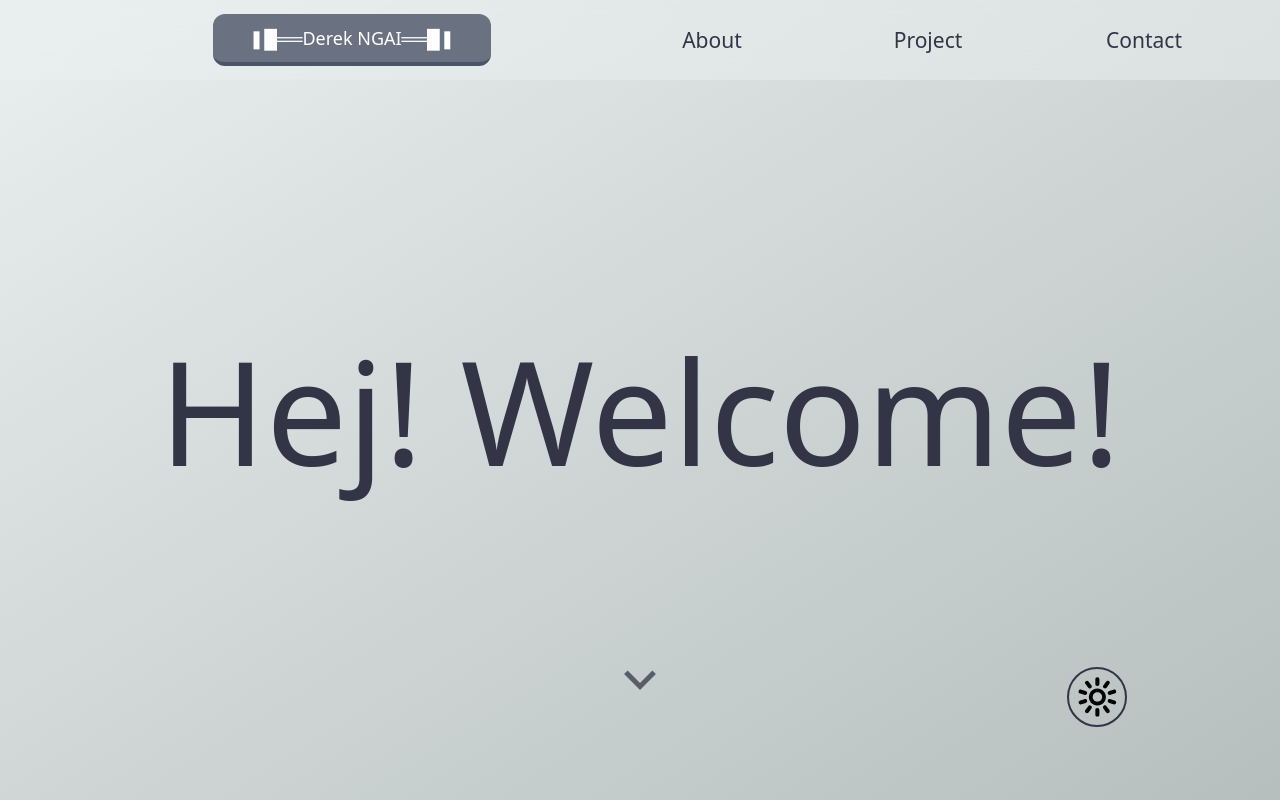
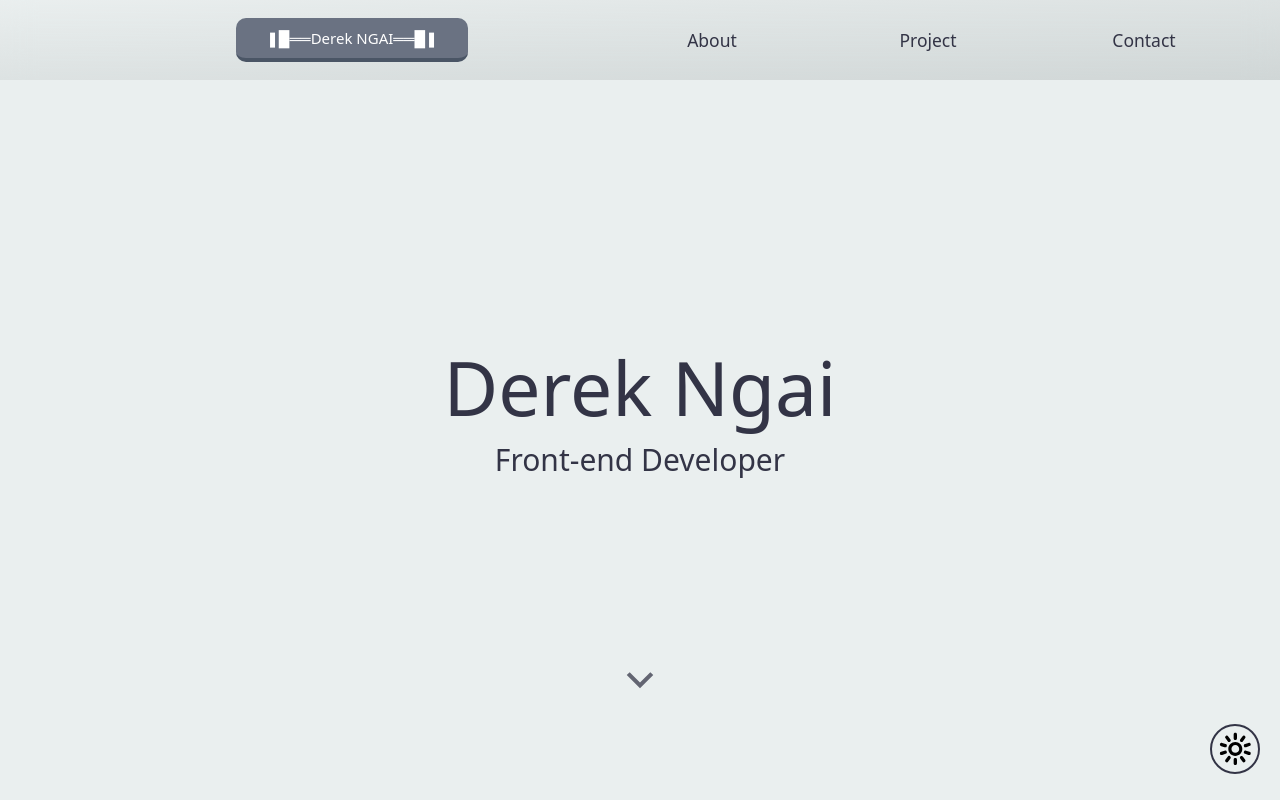
Before and after one commit to DerekNGAI/Personal-Website, a React (Vite) app: page / in a window 1280 px wide. Built offline with nearby package versions, Linux system fonts and the light colour scheme.

Commit message:
Add Project Page

```diff
--- a/src/App.jsx
+++ b/src/App.jsx
@@ -3,9 +3,10 @@ import { useState } from "react";
 import AboutSection from "./components/sections/AboutSection";
 import ContactSection from "./components/sections/ContactSection";
 import HeroSection from "./components/sections/HeroSection";
+import useTheme from "./useTheme";
 
 function App() {
-  const [isDarkMode, setIsDarkMode] = useState(false);
+  const { isDarkMode, setIsDarkMode } = useTheme();
 
   const DownArrowComp = ({ className }) => {
     return (
@@ -68,8 +69,8 @@ function App() {
     >
       {isDarkMode ? (
         <svg viewBox="0 0 24 24" fill="none" xmlns="http://www.w3.org/2000/svg">
-          <g id="SVGRepo_bgCarrier" stroke-width="0"></g>
-          <g id="SVGRepo_tracerCarrier" stroke-linecap="round" stroke-linejoin="round"></g>
+          <g id="SVGRepo_bgCarrier" strokeWidth="0"></g>
+          <g id="SVGRepo_tracerCarrier" strokeLinecap="round" strokeLinejoin="round"></g>
           <g id="SVGRepo_iconCarrier">
             {" "}
             <path
@@ -80,8 +81,8 @@ function App() {
         </svg>
       ) : (
         <svg fill="#000000" viewBox="-5.5 0 32 32" version="1.1" xmlns="http://www.w3.org/2000/svg">
-          <g id="SVGRepo_bgCarrier" stroke-width="0"></g>
-          <g id="SVGRepo_tracerCarrier" stroke-linecap="round" stroke-linejoin="round"></g>
+          <g id="SVGRepo_bgCarrier" strokeWidth="0"></g>
+          <g id="SVGRepo_tracerCarrier" strokeLinecap="round" strokeLinejoin="round"></g>
           <g id="SVGRepo_iconCarrier">
             {" "}
             <title>light</title>{" "}
@@ -92,42 +93,75 @@ function App() {
     </button>
   );
 
-  // const ProjectCard = () => {
-  //   const [isExpanded, setIsExpanded] = useState(false);
-  //   const [isRotated, setIsRotated] = useState(false);
+  const ProjectCard = ({ name, year, description, techStack }) => {
+    // const [isExpanded, setIsExpanded] = useState(false);
+    const [isRotated, setIsRotated] = useState(false);
 
-  //   const toggleCard = () => {
-  //     setIsExpanded(!isExpanded);
-  //     setIsRotated(!isRotated);
-  //   };
+    const toggleCard = () => {
+      // setIsExpanded(!isExpanded);
+      setIsRotated(!isRotated);
+    };
 
-  //   return (
-  //     <div
-  //       className={`relative transition-all duration-500 transform-3d
-  //         ${isExpanded ? "h-100 w-100" : "h-60 w-60"} ${isRotated ? "rotate-y-180" : ""}`}
-  //     >
-  //       {/* Front Side */}
-  //       <div className="absolute inset-0 bg-amber-50 backface-hidden">
-  //         <button type="button" onClick={toggleCard}>
-  //           Click ME!
-  //         </button>
-  //       </div>
-  //       {/* Back Side */}
-  //       <div className="absolute inset-0 rotate-y-180 bg-amber-400 backface-hidden">
-  //         <button type="button" onClick={toggleCard}>
-  //           Click ME!
-  //         </button>
-  //       </div>
-  //     </div>
-  //   );
-  // };
+    const generateTechStack = (techStack) => {
+      return (
+        <div className="flex flex-wrap items-center gap-1">
+          {techStack.map((tech) => (
+            <span
+              key={tech}
+              className="bg-secondary dark:bg-dark rounded-2xl px-2 py-1 text-[10px]"
+            >
+              {tech}
+            </span>
+          ))}
+        </div>
+      );
+    };
+
+    return (
+      <div
+        className={`relative h-full min-h-[150px] w-full min-w-[150px] transition-all duration-500
+          transform-3d ${isRotated ? "rotate-y-180" : ""} max-h-[400px] max-w-[400px]`}
+      >
+        {/* Front Side */}
+        <div
+          className="bg-primary shadow-primary dark:shadow-secondary dark:bg-primary absolute
+            inset-0 flex h-full w-full flex-col justify-between rounded-2xl p-8 transition-all
+            duration-300 ease-out backface-hidden hover:shadow-lg"
+          onClick={toggleCard}
+        >
+          <div className="flex h-4/5 w-full flex-col gap-2 pb-6">
+            <p className="text-base">{name}</p>
+            <p className="text-xs font-bold">{year}</p>
+            <p className="overflow-scroll text-xs">{description}</p>
+          </div>
+          <div>{generateTechStack(techStack)}</div>
+        </div>
+
+        {/* Back Side */}
+        <div
+          className="bg-primary absolute inset-0 h-full w-full rotate-y-180 rounded-2xl p-4
+            backface-hidden"
+        >
+          <button
+            type="button"
+            onClick={toggleCard}
+            className="bg-secondary dark:bg-dark rounded-2xl px-2 py-1 text-sm hover:brightness-75"
+          >
+            GO Back
+          </button>
+          <p className="flex h-4/5 w-full items-center justify-center text-4xl">Coming Soon!</p>
+        </div>
+      </div>
+    );
+  };
 
   return (
-    <div className={`${isDarkMode ? "dark" : ""} text-[#333446] dark:text-[#EAEFEF]`}>
+    <div className={"text-dark dark:text-light snap-y snap-mandatory overflow-y-scroll"}>
       {/* Fixed header for navigation */}
       <div
-        className="fixed top-0 left-0 z-50 flex h-[10vh] w-full items-center bg-[#EAEFEF]/50 px-[5%]
-          backdrop-blur-lg dark:bg-[#333446]/50"
+        className="from-light/50 dark:from-dark/50 fixed top-0 left-0 z-50 flex h-[10vh] w-full
+          min-w-[350px] items-center bg-gradient-to-br to-[#b6bebe]/50 px-[5%] backdrop-blur-lg
+          dark:to-[#181921]/50"
       >
         <div className="flex w-1/2 items-center justify-center text-xs">
           <HeaderMainButton>❚█══Derek NGAI══█❚</HeaderMainButton>
@@ -141,10 +175,7 @@ function App() {
       </div>
 
       {/* Main scroll container */}
-      <div
-        className="h-screen w-screen snap-y snap-mandatory overflow-y-scroll bg-gradient-to-br
-          from-[#EAEFEF] to-[#b6bebe] px-[10%] dark:from-[#333446] dark:to-[#181921]"
-      >
+      <div className="mx-auto h-screen w-screen max-w-4xl px-[10%]">
         <div className="h-full w-full">
           {/* Hero Section */}
           <CustomSection id={"hero-section"} className="flex flex-col items-center justify-center">
@@ -163,15 +194,35 @@ function App() {
 
           {/* Project Section */}
           <CustomSection id={"project-section"}>
-            {/* <div
-              className="grid grid-cols-1 justify-items-center gap-4 sm:grid-cols-2 md:grid-cols-3
-                lg:grid-cols-3"
-            > */}
-            <div className="flex h-full w-full items-center justify-center">
-              <p className="text-6xl">Coming Soon!</p>
-              {/* <ProjectCard /> */}
-              {/* <ProjectCard />
-              <ProjectCard />  */}
+            <div className="flex h-full w-full flex-col items-center justify-center gap-4 p-8">
+              <p className="text-4xl">Latest Works</p>
+              <div
+                className="grid h-full w-full grid-cols-1 items-center justify-items-center gap-4
+                  self-center md:grid-cols-2"
+              >
+                <ProjectCard
+                  name={"Simple Movie Website"}
+                  year={"2025"}
+                  description={
+                    "A dynamic movie search website that allows users to explore films using the TMDB API for real-time data retrieval. All user searches are logged in an Appwrite database, enabling the platform to showcase trending movies based on the most frequently searched titles."
+                  }
+                  techStack={["ReactJS", "Tailwincss", "Vite", "Appwrite"]}
+                />
+                <ProjectCard
+                  name={"Simple Movie App"}
+                  year={"2025"}
+                  description={
+                    'Similar to "Simple Movie Website", but in React Native and with an additional movie detail page. '
+                  }
+                  techStack={["React Native", "Typescript", "TailwindCSS", "EXPO", "Appwrite"]}
+                />
+                {/* <ProjectCard
+                  name={"Simple Movie App"}
+                  year={"2025"}
+                  description={"This is just a simple web app"}
+                  techStack={["Nothing", "ReactJS", "TailwindCSS", "Vite", "Appwrite"]}
+                /> */}
+              </div>
             </div>
           </CustomSection>
 
@@ -185,7 +236,8 @@ function App() {
         </div>
       </div>
 
-      <div className="fixed top-10/12 left-10/12">
+      {/* Button for Color Light/Dark Mode */}
+      <div className="fixed right-4 bottom-4">
         <ColorModeButton />
       </div>
     </div>
--- a/src/components/sections/AboutSection.jsx
+++ b/src/components/sections/AboutSection.jsx
@@ -1,11 +1,26 @@
+import PersonalImage from "../../assets/Personal.jpg";
+
 const AboutSection = () => (
-  <div className="flex h-2/3 w-2/3 flex-col items-start justify-center">
-    <h1 className="text-6xl">Who am I?</h1>
-    <p className="text-base">
-      I’m Derek Ngai, a front-end developer graduating in August 2025. Passionate about building
-      responsive, user-focused web experiences, I’m excited to collaborate and create innovative
-      solutions.
-    </p>
+  <div className="flex h-full w-full items-center justify-center">
+    <div className="flex h-full w-2/3 flex-col items-start justify-center gap-4">
+      <h1 className="text-6xl">Who am I?</h1>
+      <p className="text-base">
+        As a Computer Science student graduating in August 2025, I specialize in Frontend
+        development for web and mobile platforms, with strong expertise in ReactJS. I also have
+        experience in backend development using Python, Flask, and Node.js, enabling me to build
+        robust, full-stack applications. For my final-year project, I developed a machine
+        learning-powered trading system, blending my passion for innovative technologies with
+        practical problem-solving. I’m excited to create user-focused, impactful solutions and am
+        eager to contribute to cutting-edge projects.
+      </p>
+    </div>
+    <div className="flex size-30 items-center justify-center">
+      <img
+        className="aspect-square rounded-full border-1 object-cover"
+        src={PersonalImage}
+        alt="A picture of me"
+      />
+    </div>
   </div>
 );
 
--- a/src/components/sections/ContactSection.jsx
+++ b/src/components/sections/ContactSection.jsx
@@ -22,7 +22,7 @@ const ContactSection = () => (
   <>
     <div className="flex h-3/4 flex-col items-center justify-center">
       <div className="flex h-1/2 flex-col items-center justify-around">
-        <p className="text-5xl">Looking for a Front-end Developer?</p>
+        <p className="text-4xl">Looking for a Front-end Developer?</p>
         <button
           className="group relative w-1/2 cursor-pointer overflow-hidden rounded-md border
             border-b-4 border-red-400 bg-red-950 px-4 py-2 font-medium text-red-400 duration-300
--- a/src/components/sections/HeroSection.jsx
+++ b/src/components/sections/HeroSection.jsx
@@ -1,5 +1,8 @@
 const HeroSection = () => (
-  <div className="flex h-2/3 flex-col items-center justify-center text-8xl">Hej! Welcome!</div>
+  <div className="flex h-2/3 flex-col items-center justify-center gap-3 text-center">
+    <p className="text-6xl">Derek Ngai</p>
+    <p className="text-2xl">Front-end Developer</p>
+  </div>
 );
 
 export default HeroSection;
--- a/src/index.css
+++ b/src/index.css
@@ -8,44 +8,54 @@
   --color-secondary: #b8cfce;
 }
 
+:root {
+  @apply bg-light dark:bg-dark;
+}
+
 html {
-  font-size: 12px;
+  font-size: 14px;
 }
 
 @media (min-width: 640px) {
   /* Tailwind's 'sm' breakpoint */
   html {
-    font-size: 18px;
+    font-size: 16px;
   }
 }
 
 @media (min-width: 768px) {
   /* Tailwind's 'md' breakpoint */
   html {
-    font-size: 20px;
+    font-size: 18px;
   }
 }
 
 @media (min-width: 1024px) {
   /* Tailwind's 'lg' breakpoint */
   html {
-    font-size: 22px;
+    font-size: 20px;
   }
 }
 
 @media (min-width: 1280px) {
   /* Tailwind's 'xl' breakpoint */
   html {
-    font-size: 24px;
+    font-size: 20px;
   }
 }
 
 @media (min-width: 1536px) {
   /* Tailwind's '2xl' breakpoint */
   html {
-    font-size: 26px;
+    font-size: 22px;
   }
 }
+
+/* @media (max-hight: 800px) {
+  html {
+    font-size: 12px;
+  }
+} */
 
 /* :root {
   font-family: system-ui, Avenir, Helvetica, Arial, sans-serif;
--- /dev/null
+++ b/src/useTheme.jsx
@@ -0,0 +1,17 @@
+import { useState, useEffect } from "react";
+
+const useTheme = () => {
+  const [isDarkMode, setIsDarkMode] = useState(false);
+
+  // Add or remove 'dark' class on <html> based on isDarkMode state
+  useEffect(() => {
+    if (isDarkMode) {
+      document.documentElement.classList.add("dark");
+    } else {
+      document.documentElement.classList.remove("dark");
+    }
+  }, [isDarkMode]); // Runs whenever isDarkMode changes
+  return { isDarkMode, setIsDarkMode };
+};
+
+export default useTheme;
```
Also changed, not shown: 1 other file (tests, documents, lock files or other folders).
